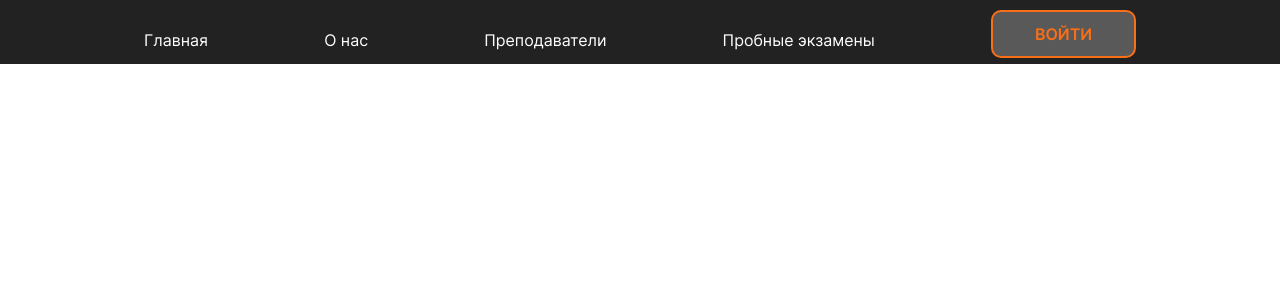
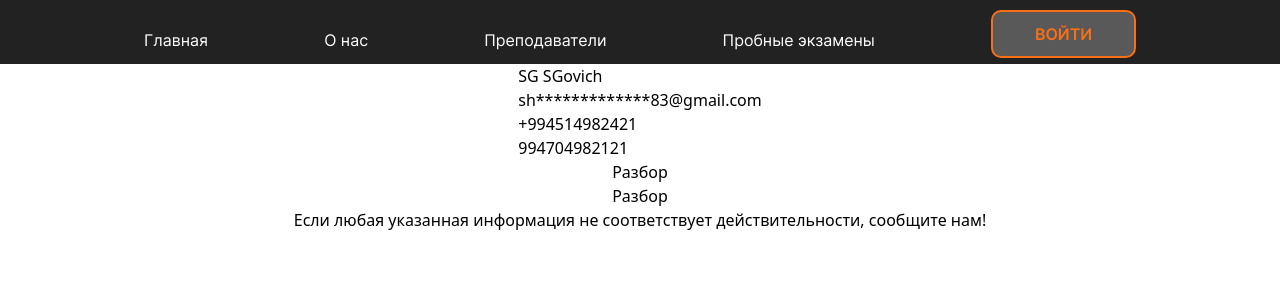
Before and after one commit to ShamkhalG/Examinds, a Vue app: page /profile in a window 1280 px wide. Shown: the top 300 px of the page. Built offline with nearby package versions, Linux system fonts and the light colour scheme.

Commit message:
Added template code for 'ProfileView' section.
Created PersonalData component to reuse it in ProfileView page (not complete).

```diff
--- a/src/components/Home.vue
+++ b/src/components/HomeView.vue
@@ -24,8 +24,7 @@ import Practice from './home/Practice.vue';
 import ContactUs from './home/ContactUs.vue';
 
 export default {
-  // eslint-disable-next-line vue/multi-word-component-names
-  name: 'Home',
+  name: 'HomeView',
   components: {
     EMBlock,
     EduInfo,
--- a/src/components/Login.vue
+++ b/src/components/LoginView.vue
@@ -87,8 +87,7 @@
 import { showToast } from '@/utils/utils';
 
 export default {
-  // eslint-disable-next-line vue/multi-word-component-names
-  name: 'Login',
+  name: 'LoginView',
   data() {
     return {
       screenWidth: window.innerWidth,
--- /dev/null
+++ b/src/components/ProfileView.vue
@@ -0,0 +1,83 @@
+<template>
+  <!-- TODO Restricting access to ProfileView if not logged in -->
+  <div class="flex flex-col justify-center items-center">
+    <!-- TODO Profile -->
+    <div>
+      <!-- Name and Surname -->
+
+      <p>{{ personalData.name }} {{ personalData.surname }}</p>
+
+      <!-- Email -->
+      <p>{{ hiddenEmail }}</p>
+
+      <!-- Phone number -->
+      <p>{{ personalData.phonenumber }}</p>
+
+      <!-- Parent phone number -->
+      <p>{{ personalData.parentnumber }}</p>
+    </div>
+
+    <!-- TODO Exams -->
+    <div>
+      <!-- TODO Message if no exams -->
+      <div v-for="exam in mockExams" :key="exam.index">
+        <RouterLink :to="'/exam/' + exam.link">
+          Разбор
+        </RouterLink>
+      </div>
+    </div>
+
+    <!-- Something wrong, write to us -->
+    <p>Если любая указанная информация не соответствует действительности, сообщите нам!</p>
+  </div>
+</template>
+
+<script>
+
+export default {
+  name: 'ProfileView',
+  data() {
+    return {
+      screenWidth: window.innerWidth,
+      personalData: { // LONGTODO Retrieving data from cookies or from the database
+        name: "SG",
+        surname: "SGovich",
+        email: "shamkhalguliyev83@gmail.com",
+        phonenumber: "+994514982421",
+        parentnumber: "994704982121"
+      },
+      mockExams: [ // LONGTODO Defining the structure of each exam object
+        {
+          index: 1,
+          name: "Пробник сентябрь 2025",
+          status: "Ожидание результатов",
+          result: "-",
+          link: "sept2025" // NOTE Maybe random strings would be better
+        },
+        {
+          index: 2,
+          name: "Пробник октябрь 2025",
+          status: "Ожидание начало",
+          result: "-",
+          link: "oct2025"
+        }
+      ],
+      statusColors: { // LONGTODO Define all possible status, then define all colors
+        "Ожидание начало": "blue",
+        "Ожидание результатов": "yellow",
+      }
+    }
+  },
+  computed: {
+    hiddenEmail() {
+      let emailParts = this.personalData.email.split('@')
+      let [emailName, domain] = emailParts
+      let firstChars = emailName.slice(0, 2)
+      const lastChars = emailName.slice(-2)
+      firstChars = firstChars.padEnd(emailName.length - 2, '*')
+      firstChars = firstChars.concat(lastChars + "@" + domain)
+      return firstChars
+    }
+  }
+}
+</script>
--- /dev/null
+++ b/src/components/profile/PersonalData.vue
@@ -0,0 +1,16 @@
+<template>
+  <!-- TODO PersonalData component -->
+  <div>
+    <!-- Label -->
+    <p></p>
+
+    <!-- Property -->
+    <p></p>
+  </div>
+</template>
+
+<script>
+export default {
+  name: 'PersonalData'
+}
+</script>
```
Also changed, not shown: src/main.js (+6 -4 lines).
